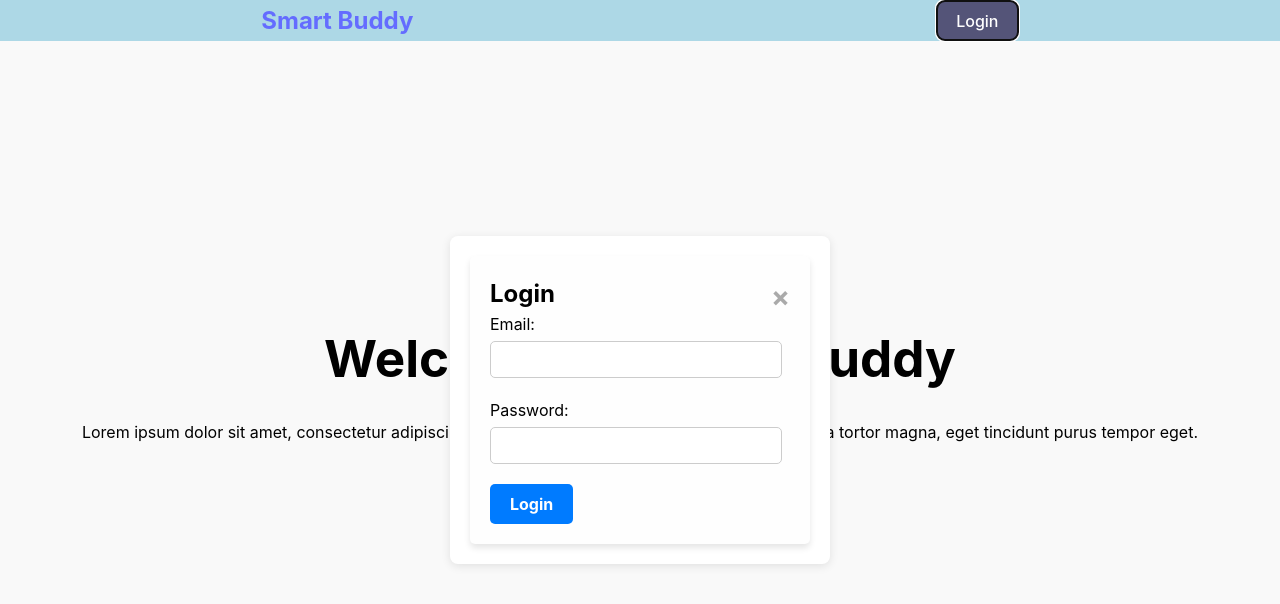
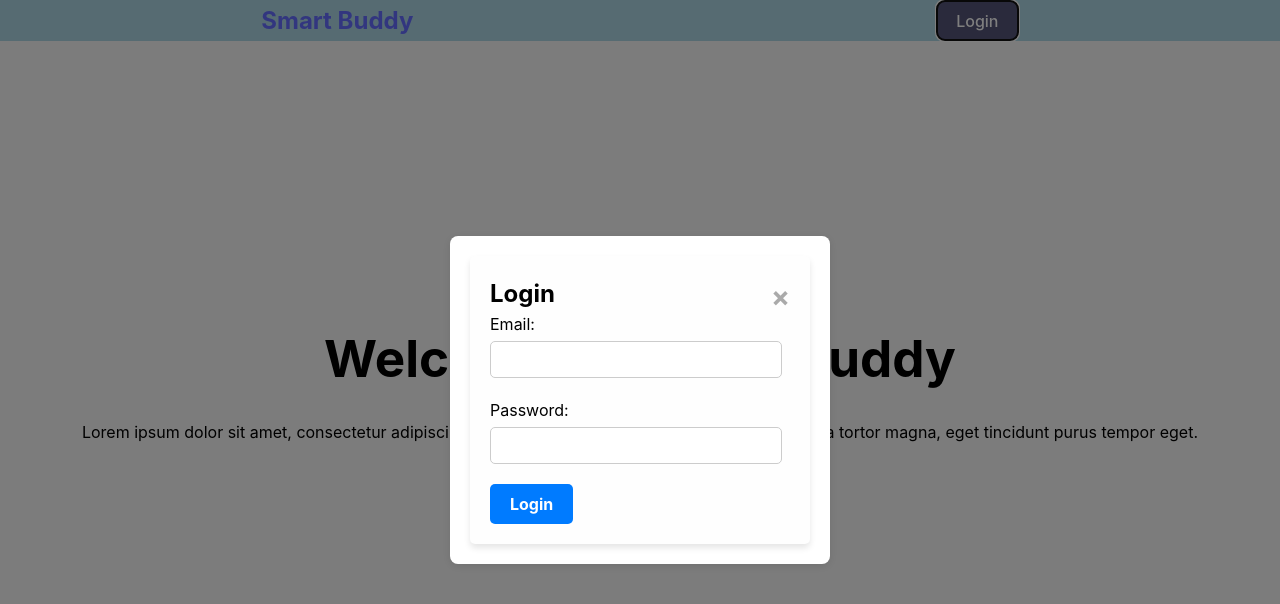
Before and after one commit to junior-silva-fatec/smart-buddy, a React (Vite) app in the folder smart-buddy/: page / in a window 1280 px wide. Both pictures are taken after a click on the button "Login". Shown: the top 604 px of the page. Built offline with nearby package versions, Linux system fonts and the light colour scheme.

Commit message:
Fundo cinza no modal login

```diff
--- a/smart-buddy/src/components/Header.jsx
+++ b/smart-buddy/src/components/Header.jsx
@@ -55,6 +55,7 @@ function Header() {
       </Link>{" "}
       <button onClick={handleLoginClick}>Login</button>
       {showModal && (
+        <div className="modal-overlay">
           <div className="modalLogin">
             <div className="modal-content">
               <span className="close" onClick={handleCloseModal}>
@@ -75,6 +76,7 @@ function Header() {
               </form>
             </div>
           </div>
+        </div>
       )}
     </div>
   );
```
Lines whose indentation alone changed are shown as unchanged.
